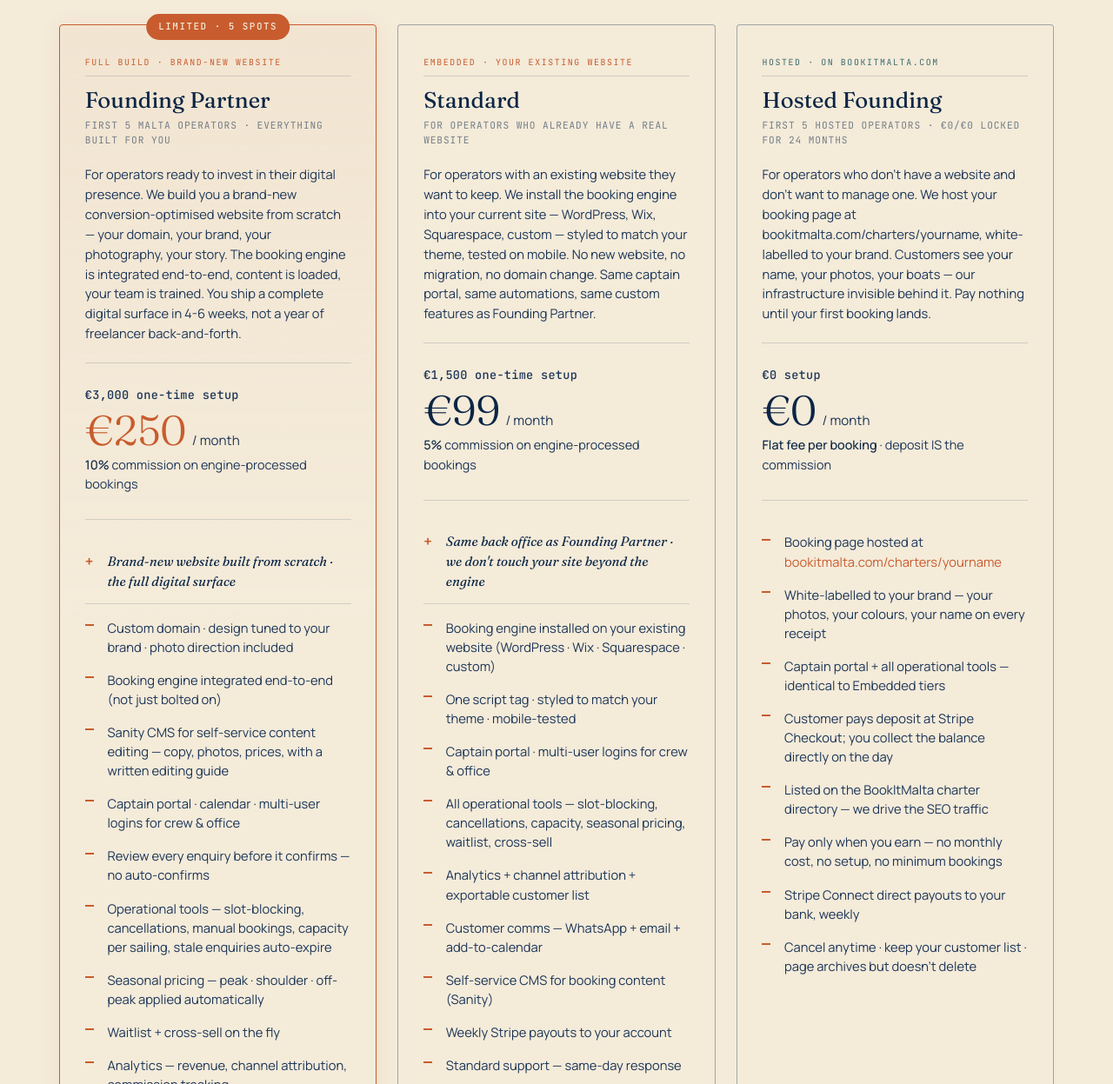
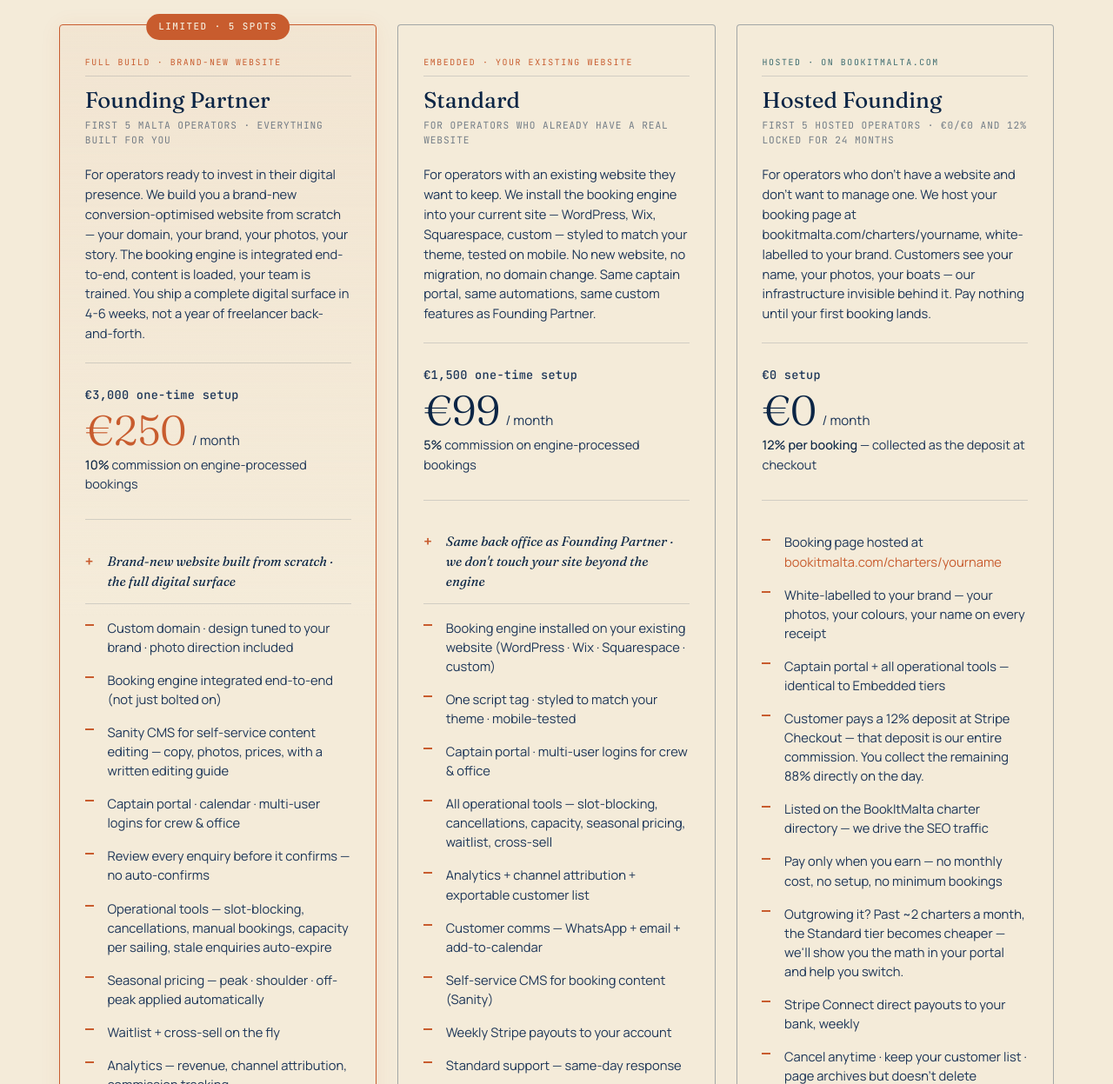
Before and after one commit to evolutionMR/bookitmalta, a website: page for-operators.html in a window 1280 px wide. Shown: the part 5540-6787 px from the top of the page at 87% size. Drawn offline with Linux system fonts and the light colour scheme.

Commit message:
pricing: define Hosted Founding commission at 12% (was undefined deposit-as-commission); photography copy fix; upgrade-path bullet

```diff
--- a/for-operators.html
+++ b/for-operators.html
@@ -72,7 +72,7 @@
       "name": "What if I don't have a website yet?",
       "acceptedAnswer": {
         "@type": "Answer",
-        "text": "Two paths depending on how much you want to invest in your digital presence. The Founding Partner tier is the full-build option — we build you a brand-new website from scratch on your own domain, integrate the booking engine end-to-end, load your content, train your team. Premium tier, premium outcome, 4-6 weeks to launch. The Hosted Founding tier is the lightweight option — €0 setup, €0/month, your booking page lives at bookitmalta.com/charters/yourname, white-labelled to your brand, usually live within a week. Pick by how much site you want."
+        "text": "Two paths depending on how much you want to invest in your digital presence. The Founding Partner tier is the full-build option — we build you a brand-new website from scratch on your own domain, integrate the booking engine end-to-end, load your content, train your team. Premium tier, premium outcome, 4-6 weeks to launch. The Hosted Founding tier is the lightweight option — €0 setup, €0/month, 12% per booking collected as the deposit at checkout, your booking page lives at bookitmalta.com/charters/yourname, white-labelled to your brand, usually live within a week. Pick by how much site you want."
       }
     },
     {
@@ -1687,7 +1687,7 @@ footer .wordmark span { color: var(--terracotta); }
         <div class="tier-name">Founding Partner</div>
         <div class="tier-tag">First 5 Malta operators · everything built for you</div>
 
-        <p class="tier-desc">For operators ready to invest in their digital presence. We build you a brand-new conversion-optimised website from scratch — your domain, your brand, your photography, your story. The booking engine is integrated end-to-end, content is loaded, your team is trained. You ship a complete digital surface in 4-6 weeks, not a year of freelancer back-and-forth.</p>
+        <p class="tier-desc">For operators ready to invest in their digital presence. We build you a brand-new conversion-optimised website from scratch — your domain, your brand, your photos, your story. The booking engine is integrated end-to-end, content is loaded, your team is trained. You ship a complete digital surface in 4-6 weeks, not a year of freelancer back-and-forth.</p>
 
         <div class="tier-setup">€3,000 one-time setup</div>
         <div class="tier-price">
@@ -1751,7 +1751,7 @@ footer .wordmark span { color: var(--terracotta); }
       <article class="tier">
         <div class="tier-path tier-path-hosted">Hosted · on bookitmalta.com</div>
         <div class="tier-name">Hosted Founding</div>
-        <div class="tier-tag">First 5 Hosted operators · €0/€0 locked for 24 months</div>
+        <div class="tier-tag">First 5 Hosted operators · €0/€0 and 12% locked for 24 months</div>
 
         <p class="tier-desc">For operators who don't have a website and don't want to manage one. We host your booking page at bookitmalta.com/charters/yourname, white-labelled to your brand. Customers see your name, your photos, your boats — our infrastructure invisible behind it. Pay nothing until your first booking lands.</p>
 
@@ -1760,15 +1760,16 @@ footer .wordmark span { color: var(--terracotta); }
           <span class="tier-price-big">€0</span>
           <span class="tier-price-unit">/ month</span>
         </div>
-        <div class="tier-commission"><strong>Flat fee per booking</strong> · deposit IS the commission</div>
+        <div class="tier-commission"><strong>12% per booking</strong> — collected as the deposit at checkout</div>
 
         <ul class="tier-features">
           <li>Booking page hosted at <em style="color: var(--terracotta); font-style: normal;">bookitmalta.com/charters/yourname</em></li>
           <li>White-labelled to your brand — your photos, your colours, your name on every receipt</li>
           <li>Captain portal + all operational tools — identical to Embedded tiers</li>
-          <li>Customer pays deposit at Stripe Checkout; you collect the balance directly on the day</li>
+          <li>Customer pays a 12% deposit at Stripe Checkout — that deposit is our entire commission. You collect the remaining 88% directly on the day.</li>
           <li>Listed on the BookItMalta charter directory — we drive the SEO traffic</li>
           <li>Pay only when you earn — no monthly cost, no setup, no minimum bookings</li>
+          <li>Outgrowing it? Past ~2 charters a month, the Standard tier becomes cheaper — we'll show you the math in your portal and help you switch.</li>
           <li>Stripe Connect direct payouts to your bank, weekly</li>
           <li>Cancel anytime · keep your customer list · page archives but doesn't delete</li>
         </ul>
@@ -1870,7 +1871,7 @@ footer .wordmark span { color: var(--terracotta); }
       </details>
       <details class="faq-item">
         <summary>What if I don't have a website yet?</summary>
-        <p>Two paths depending on how much you want to invest in your digital presence. The <strong>Founding Partner</strong> tier is the full-build option — we build you a brand-new website from scratch on your own domain, integrate the booking engine end-to-end, load your content, train your team. Premium tier, premium outcome, 4-6 weeks to launch. The <strong>Hosted Founding</strong> tier is the lightweight option — €0 setup, €0/month, your booking page lives at bookitmalta.com/charters/yourname, white-labelled to your brand, usually live within a week. Pick by how much site you want.</p>
+        <p>Two paths depending on how much you want to invest in your digital presence. The <strong>Founding Partner</strong> tier is the full-build option — we build you a brand-new website from scratch on your own domain, integrate the booking engine end-to-end, load your content, train your team. Premium tier, premium outcome, 4-6 weeks to launch. The <strong>Hosted Founding</strong> tier is the lightweight option — €0 setup, €0/month, 12% per booking collected as the deposit at checkout, your booking page lives at bookitmalta.com/charters/yourname, white-labelled to your brand, usually live within a week. Pick by how much site you want.</p>
       </details>
       <details class="faq-item">
         <summary>Can I still use marketplaces and OTAs alongside this?</summary>
```
